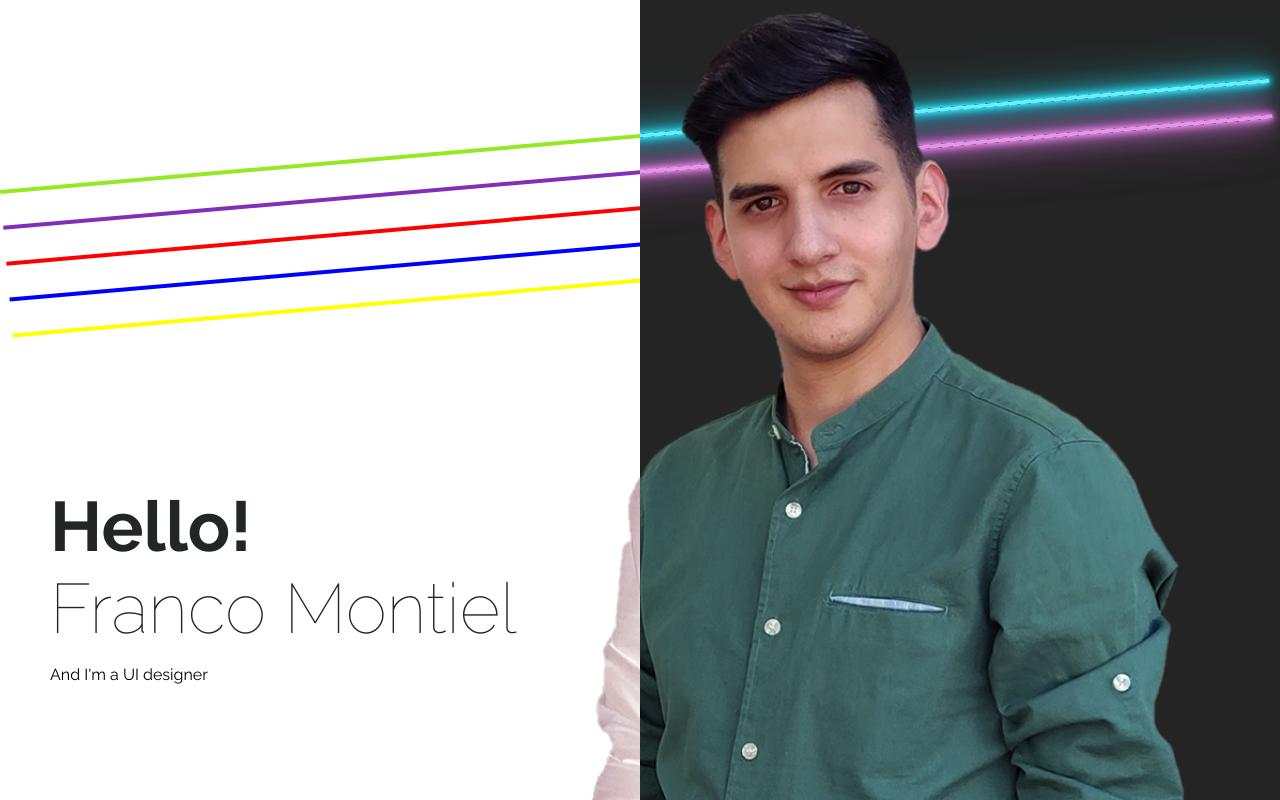
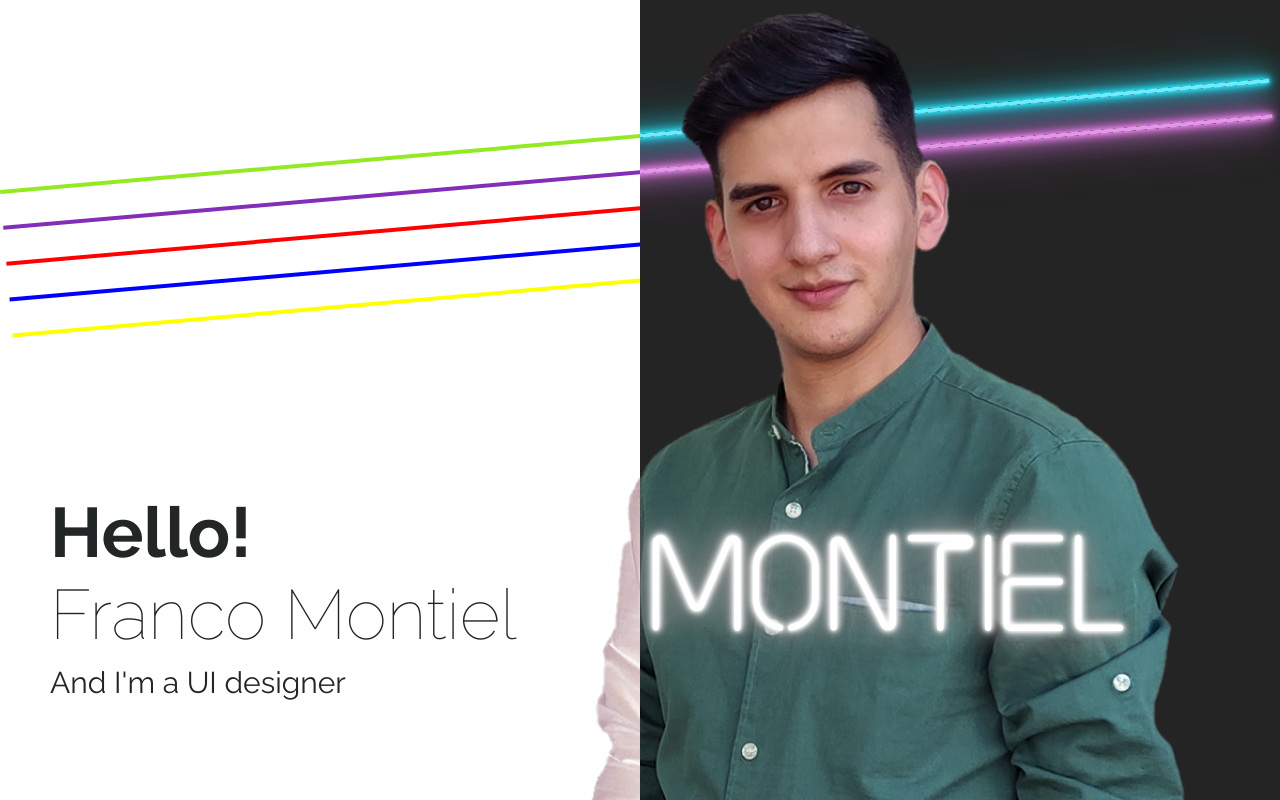
Before and after one commit to TheFrankemon/000, an Angular app: page / in a window 1280 px wide. Shown: the top 800 px of the page. Built offline with nearby package versions, Linux system fonts and the light colour scheme.

Commit message:
Improvements on dev mode
Change lights flare to grayscale
Change hover event to timed (4s)
Update text sizes

```diff
--- a/src/_animations.scss
+++ b/src/_animations.scss
@@ -4,23 +4,28 @@
       0 0 5px #fff,
       0 0 10px #fff,
       0 0 15px #fff,
-      0 0 20px #228DFF,
-      0 0 35px #228DFF,
-      0 0 40px #228DFF,
-      0 0 50px #228DFF,
-      0 0 75px #228DFF;
+      0 0 20px #919191,
+      0 0 35px #919191,
+      0 0 40px #919191,
+      0 0 50px #919191,
+      0 0 75px #919191;
   }
   to {
     text-shadow:
       0 0 3px #fff,
       0 0 5px #fff,
       0 0 7px #fff,
-      0 0 9px #228DFF,
-      0 0 20px #228DFF,
-      0 0 24px #228DFF,
-      0 0 30px #228DFF,
-      0 0 50px #228DFF;
+      0 0 9px #919191,
+      0 0 20px #919191,
+      0 0 24px #919191,
+      0 0 30px #919191,
+      0 0 50px #919191;
   }
+}
+
+@keyframes text-light {
+  from { color: var(--text-color-mid); }
+  to { color: var(--text-color-light); }
 }
 
 $colors: ("teal": var(--neon-color-1), "pink": var(--neon-color-2));
--- a/src/app/home/home.component.html
+++ b/src/app/home/home.component.html
@@ -14,8 +14,8 @@
       <div class="content">
         <div class="titles">
           <h2 class="f-hello">Hello!</h2>
-          <span class="f-name">Franco Montiel</span>
-          <p>And I'm a UI designer</p>
+          <p class="f-name">Franco Montiel</p>
+          <p class="f-subtitle">And I'm a UI designer</p>
         </div>
 
       </div>
@@ -28,9 +28,9 @@
       <img src="/assets/fm.png"/>
       <div class="content">
         <div class="titles">
-          <h2 class="f-hello">Hello!</h2>
-          <span class="f-name">Franco Montiel</span>
-          <p>And I'm a Frontend web developer</p>
+          <h2 class="f-hello">Hi!&nbsp;&nbsp;&nbsp;I am</h2>
+          <p class="f-name">Franco Montiel</p>
+          <p class="f-subtitle">And I'm a Frontend web developer</p>
         </div>
 
       </div>
--- a/src/app/home/home.component.scss
+++ b/src/app/home/home.component.scss
@@ -36,6 +36,11 @@
     .titles {
       margin-bottom: 100px;
     }
+
+    .f-subtitle {
+      font-size: 30px;
+      margin: 10px 0px 0px;
+    }
   }
 
   .dsg-mode {
@@ -48,13 +53,12 @@
     .titles {
       margin-left: 50px;
 
-      .f-hello, .f-name {
+      .f-hello, .f-name, .f-subtitle {
         color: var(--text-color-dark);
       }
 
       .f-hello {
         font-size: 70px;
-        margin: 0px;
       }
 
       .f-name {
@@ -74,21 +78,21 @@
     .titles {
       margin-left: 50px;
 
+      .f-hello, .f-subtitle {
+        color: var(--text-color-light);
+      }
+
       .f-hello {
-        color: var(--text-color-light);
+        font-size: 70px;
       }
 
       .f-name {
         font-family: 'Neon';
         font-weight: 100;
-        font-size: 70px;
-        color: var(--text-color-mid);
-        transition: all 0.5s;
+        font-size: 120px;
+        z-index: 1;
 
-        &:hover {
-          color: var(--text-color-light);
-          animation: neon 1.5s ease-in-out infinite alternate;
-        }
+        animation: neon 1.5s ease-in-out 4s infinite alternate, text-light 4s step-end both;
       }
     }
   }
--- a/src/styles.scss
+++ b/src/styles.scss
@@ -59,3 +59,7 @@ body {
   margin: 0px;
   @include colorVars;
 }
+
+h1, h2, h3, h4, h5, h6, p {
+  margin: 0px;
+}
```
